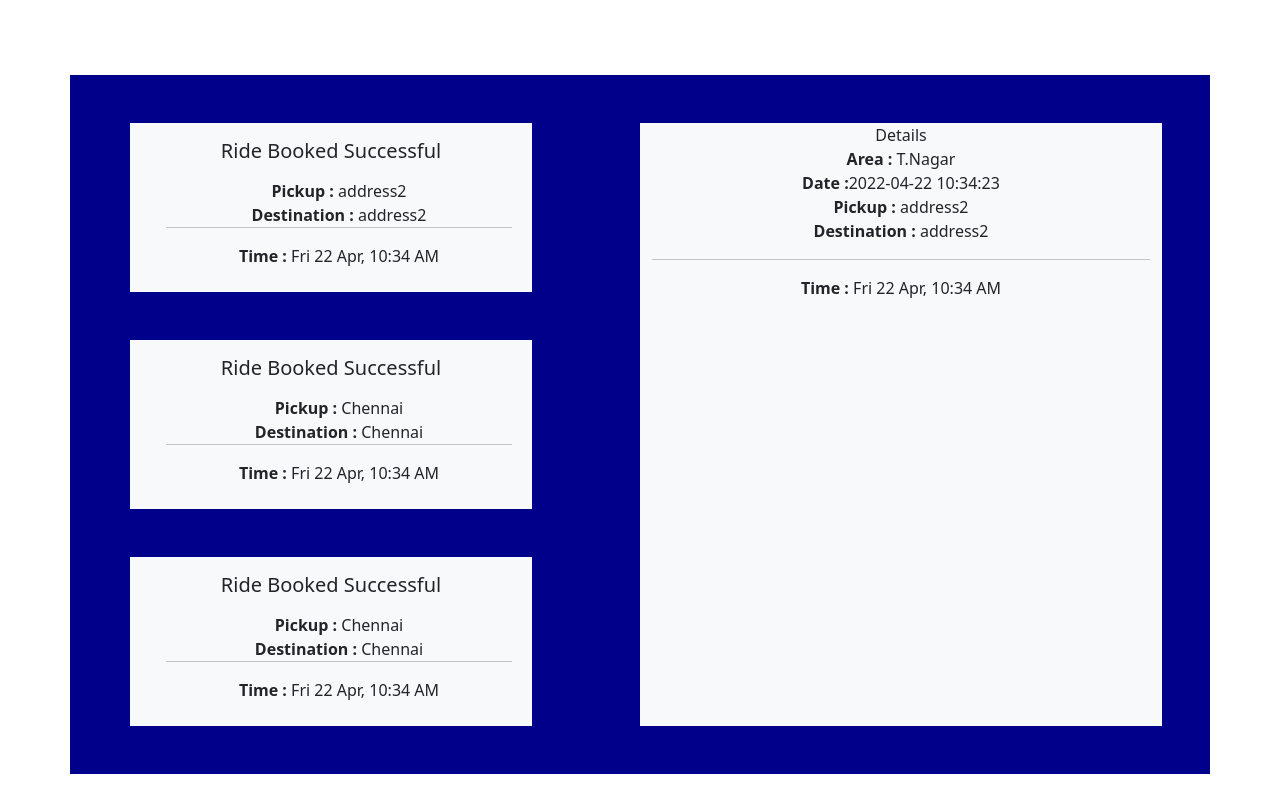
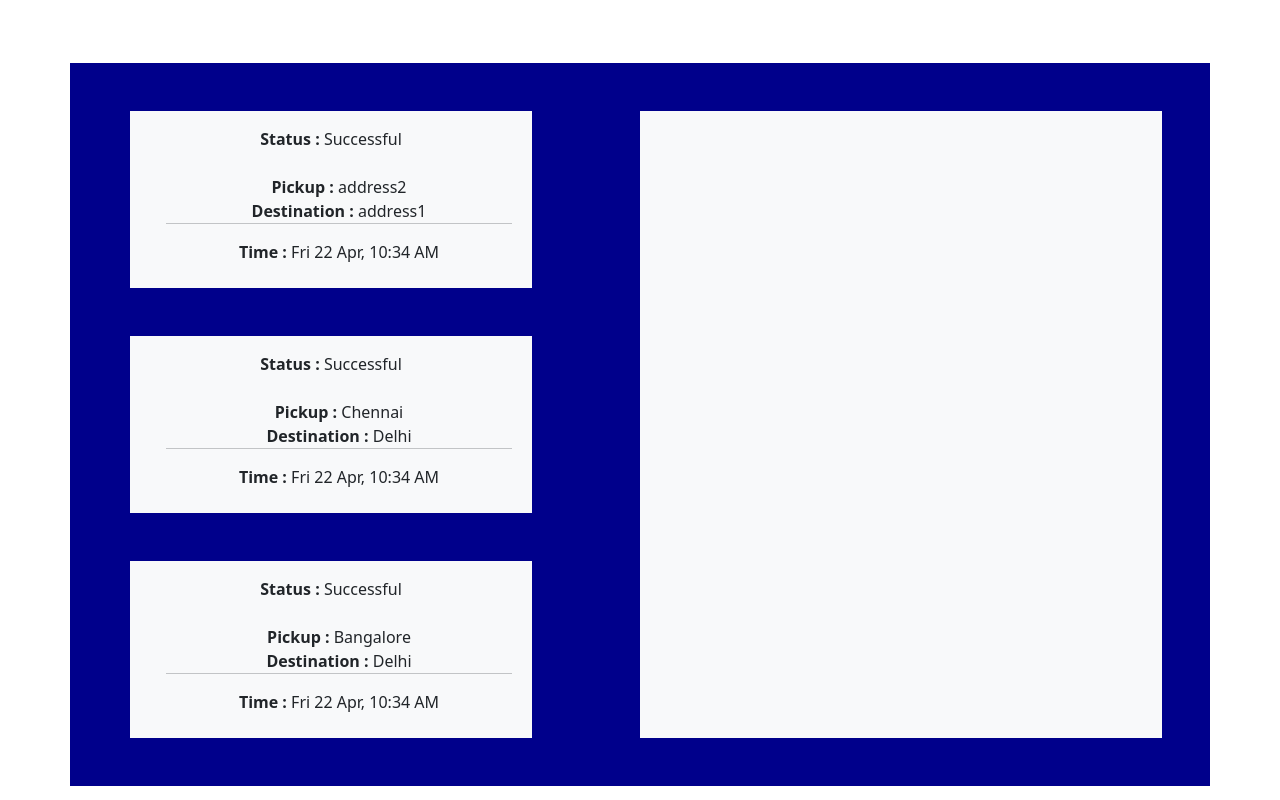
Before and after one commit to UI-GGN/CBP3-React-Rebels, a React (Create React App) app in the folder frontend/hatch-a-cab/: page /booking-confirmation in a window 1280 px wide. Built offline with nearby package versions, Linux system fonts and the light colour scheme.

Commit message:
RR-3 | Akshit, Nallu | Refactor. BookingConfirmation

```diff
--- a/frontend/hatch-a-cab/src/App.js
+++ b/frontend/hatch-a-cab/src/App.js
@@ -13,8 +13,8 @@ function App() {
     bookingId:1,
     dropLocation: "address1",
     pickUpLocation: "address2",
-    city:'Chennai',
-    area:'T.Nagar',
+    city:'city',
+    area:'area',
     time: '2022-04-22 10:34:23',
     status: "confirmed",
   },{
@@ -28,10 +28,10 @@ function App() {
   },{
     bookingId:3,
     dropLocation: "Delhi",
-    pickUpLocation: "Chennai",
+    pickUpLocation: "Bangalore",
     time: "2022-04-22 10:34:23",
-    city:'Chennai',
-    area:'T.Nagar',
+    city:'Koramangla',
+    area:'BTM Layout',
     status: "confirmed",
   }];
 
--- a/frontend/hatch-a-cab/src/pages/Bookingconfirmation.js
+++ b/frontend/hatch-a-cab/src/pages/Bookingconfirmation.js
@@ -5,71 +5,77 @@ import "./../styles/pages/BookingConfirmation.scss";
 const BookingConfirmation = ({ rides }) => {
   const convertDate = (date) => moment(date).format("ddd DD MMM, hh:mm A");
 
-  const [bookingId,setBookingId] = useState();
-
-  const [selectedCab, setSelectedCab] = useState({
-    bookingId:1,
-    dropLocation: "address1",
-    pickUpLocation: "address2",
-    city:'Chennai',
-    area:'T.Nagar',
-    time: '2022-04-22 10:34:23',
-    status: "confirmed",
-  });
+  const [selectedCab, setSelectedCab] = useState();
 
   const checkStatus = (ride) => {
     if (ride.status === "confirmed") {
-      return <h5>Ride Booked Successful</h5>;
-    } else return <h5>Ride Booking Failed</h5>;
+      return (
+        <p>
+          {" "}
+          <strong>Status :</strong> Successful
+        </p>
+      );
+    } else
+      return (
+        <p>
+          <strong>Status :</strong> Failed
+        </p>
+      );
   };
 
   const selectCab = (bookingId) => {
-    const cab =rides.find(item => item.bookingId == bookingId)
+    const cab = rides.find((item) => item.bookingId === bookingId);
     setSelectedCab(cab);
-  }
+  };
   const showDetails = () => {
     return (
       <div>
         Details
-        <div><strong>Area :</strong> {selectedCab?.area}</div>
-        <div><strong>Date :</strong>{selectedCab?.time}</div>
+        <div>
+          <strong>Area :</strong> {selectedCab?.area}
+        </div>
+        <div>
+          <strong>Date :</strong>
+          {selectedCab?.time}
+        </div>
         <div>
           <strong>Pickup :</strong> {selectedCab?.pickUpLocation}
         </div>
         <div>
-          <strong>Destination :</strong> {selectedCab?.pickUpLocation}
+          <strong>Destination :</strong> {selectedCab?.dropLocation}
         </div>
         <hr />
         <div>
           <strong>Time :</strong> {convertDate(selectedCab.time)}
         </div>
       </div>
-    )
-  }
+    );
+  };
   return (
     <div className="container text-center mt-5">
       <div class="row">
         <div class="col">
-        {rides.map(ride => (
-          <div className="row bg-light m-5 p-3" key={ride.bookingId}>
+          {rides.map((ride) => (
+            <div
+              className="row bg-light m-5 p-3"
+              key={ride.bookingId}
+              onClick={() => selectCab(ride.bookingId)}
+            >
               {checkStatus(ride)}
               <div class="row m-2">
-              <div onClick={()=>selectCab(ride.bookingId)}>
+                <div>
                   <strong>Pickup :</strong> {ride.pickUpLocation}
                 </div>
                 <div>
-                <strong>Destination :</strong> {ride.pickUpLocation}
+                  <strong>Destination :</strong> {ride.dropLocation}
                 </div>
                 <hr />
                 <div>
                   <strong>Time :</strong> {convertDate(ride.time)}
                 </div>
               </div>
-
             </div>
-        )
-
-        )}
+          ))}
         </div>
         <div class="col m-5 bg-light">
           {selectedCab !== undefined ? showDetails() : <></>}
```
Lines whose indentation alone changed are shown as unchanged.
